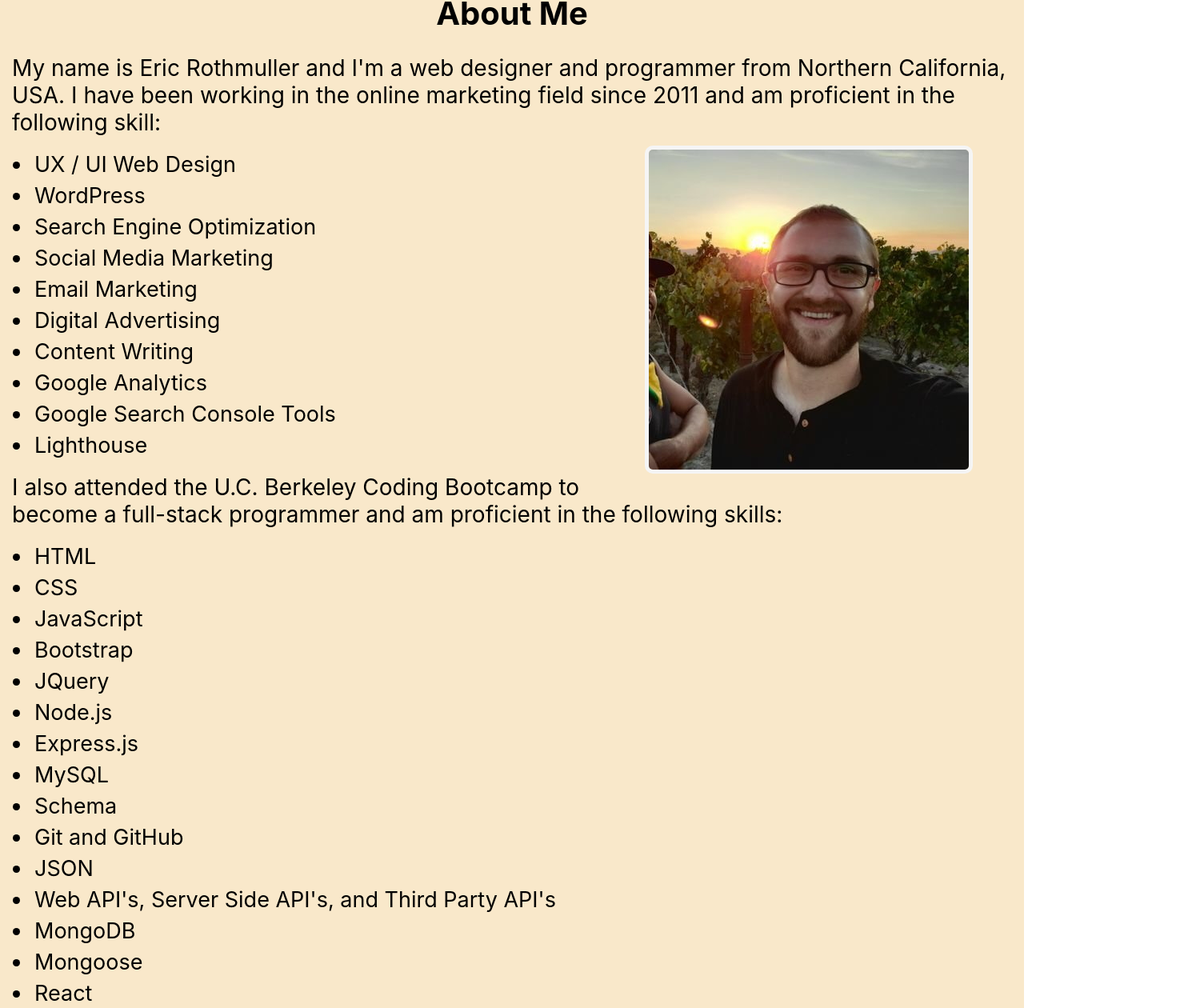
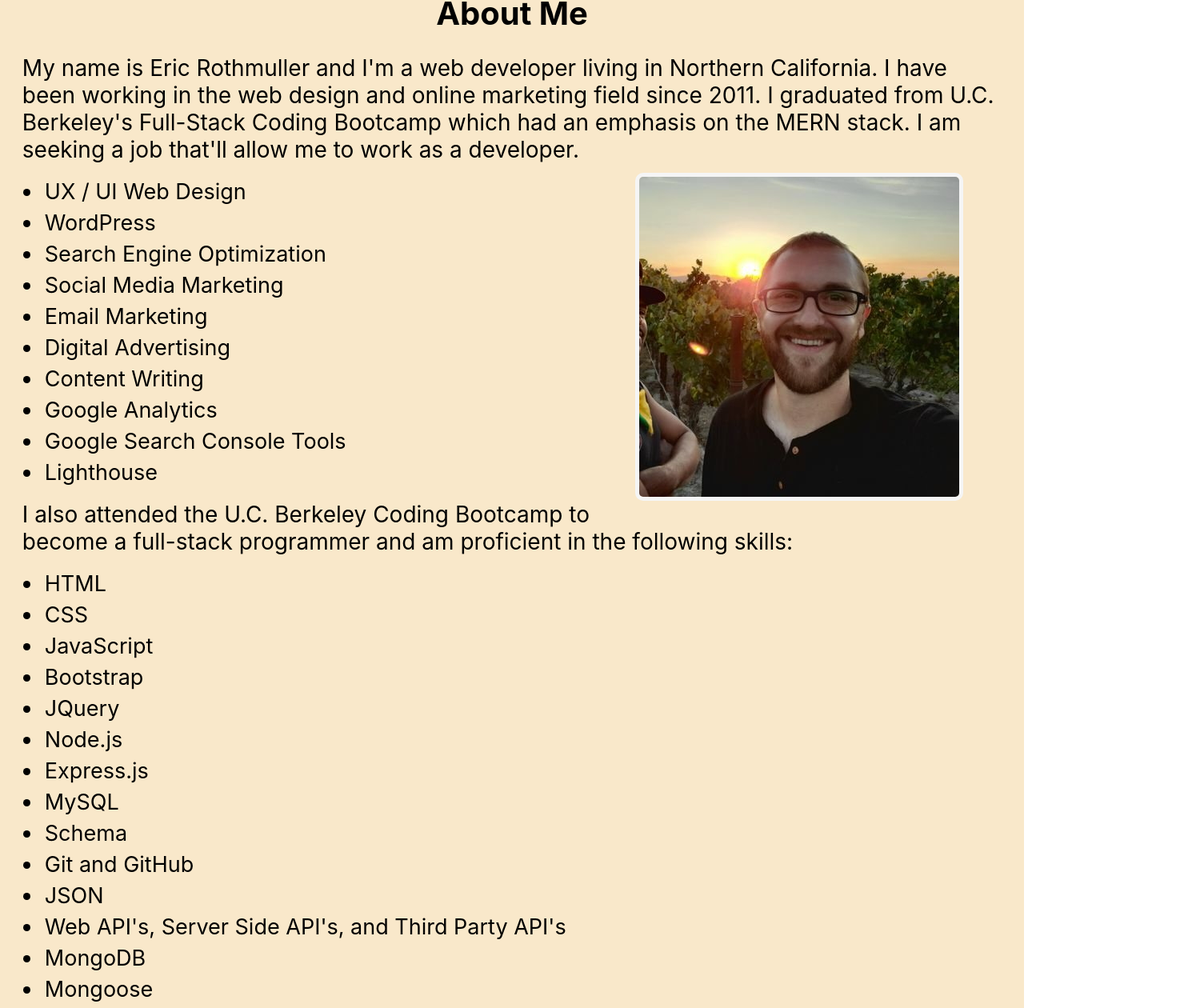
Before and after one commit to ericrothmuller/My-Portfolio, a React (Create React App) app: page / in a window 1280 px wide. Shown: the part 193-1453 px from the top of the page at 80% size, 1500 px wide, since content can reach past the window. Built offline with nearby package versions, Linux system fonts and the light colour scheme.

Commit message:
Added text on the aboutMe page and a MERN stack tooltip along with some margin on the page.

```diff
--- a/src/Style.css
+++ b/src/Style.css
@@ -200,3 +200,50 @@ ul li a:hover {
     width: 75%;
   }
 }
+
+/* Tooltip container */
+.merntooltip {
+  position: relative;
+  display: inline-block;
+  cursor: pointer;
+}
+
+/* Tooltip text */
+.merntooltip .merntooltiptext {
+  visibility: hidden;
+  width: 550px;
+  background-color: #555;
+  color: #fff;
+  text-align: center;
+  padding: 5px 0;
+  border-radius: 6px;
+  position: absolute;
+  z-index: 1;
+  bottom: 125%;
+  left: 50%;
+  margin-left: -60px;
+  opacity: 0;
+  transition: opacity 0.3s;
+}
+
+/* Tooltip arrow */
+.merntooltip .merntooltiptext::after {
+  content: "";
+  position: absolute;
+  top: 100%;
+  left: 50%;
+  margin-left: -5px;
+  border-width: 5px;
+  border-style: solid;
+  border-color: #555 transparent transparent transparent;
+}
+
+/* Show the tooltip text when you mouse over the tooltip container */
+.merntooltip:hover .merntooltiptext {
+  visibility: visible;
+  opacity: 1;
+}
+
+.aboutMe {
+  margin: 0 1% 0 1%;
+}
--- a/src/components/pages/About.js
+++ b/src/components/pages/About.js
@@ -4,45 +4,45 @@ import '../../Style.css';
 export default function About() {
 
   return (
-    <div className="animate__animated animate__fadeIn">
+    <div className="aboutMe animate__animated animate__fadeIn">
       <h1>About Me</h1>
       <p>
-      My name is Eric Rothmuller and I'm a web designer and programmer from Northern California, USA. I have been working in the online marketing field since 2011 and am proficient in the following skill:
+      My name is Eric Rothmuller and I'm a web developer living in Northern California. I have been working in the web design and online marketing field since 2011. I graduated from U.C. Berkeley's Full-Stack Coding Bootcamp which had an emphasis on the <div class="merntooltip">MERN<span class="merntooltiptext">MongoDB, Express.js, React, and Node.js.</span></div> stack. I am seeking a job that'll allow me to work as a developer.
       </p>
     <div className="aboutImageDiv">
-      <img className="aboutImage" src={require("../../images/Eric.jpg")} alt="Eric Rothmuller Headshot" title="Eric Rothmuller" />
+      <img className="aboutImage animate__animated animate__slideInRight" src={require("../../images/Eric.jpg")} alt="Eric Rothmuller Headshot" title="Eric Rothmuller" />
     </div>
       <ul>
-        <li className='normalUl'>UX / UI Web Design</li>
-        <li className='normalUl'>WordPress</li>
-        <li className='normalUl'>Search Engine Optimization</li>
-        <li className='normalUl'>Social Media Marketing</li>
-        <li className='normalUl'>Email Marketing</li>
-        <li className='normalUl'>Digital Advertising</li>
-        <li className='normalUl'>Content Writing</li>
-        <li className='normalUl'>Google Analytics</li>
-        <li className='normalUl'>Google Search Console Tools</li>
-        <li className='normalUl'>Lighthouse</li>
+        <li className='normalUl animate__animated animate__slideInLeft'>UX / UI Web Design</li>
+        <li className='normalUl animate__animated animate__slideInLeft'>WordPress</li>
+        <li className='normalUl animate__animated animate__slideInLeft'>Search Engine Optimization</li>
+        <li className='normalUl animate__animated animate__slideInLeft'>Social Media Marketing</li>
+        <li className='normalUl animate__animated animate__slideInLeft'>Email Marketing</li>
+        <li className='normalUl animate__animated animate__slideInLeft'>Digital Advertising</li>
+        <li className='normalUl animate__animated animate__slideInLeft'>Content Writing</li>
+        <li className='normalUl animate__animated animate__slideInLeft'>Google Analytics</li>
+        <li className='normalUl animate__animated animate__slideInLeft'>Google Search Console Tools</li>
+        <li className='normalUl animate__animated animate__slideInLeft'>Lighthouse</li>
       </ul>
 
       <p>I also attended the U.C. Berkeley Coding Bootcamp to become a full-stack programmer and am proficient in the following skills:</p>
 
       <ul>
-        <li className='normalUl'>HTML</li>
-        <li className='normalUl'>CSS</li>
-        <li className='normalUl'>JavaScript</li>
-        <li className='normalUl'>Bootstrap</li>
-        <li className='normalUl'>JQuery</li>
-        <li className='normalUl'>Node.js</li>
-        <li className='normalUl'>Express.js</li>
-        <li className='normalUl'>MySQL</li>
-        <li className='normalUl'>Schema</li>
-        <li className='normalUl'>Git and GitHub</li>
-        <li className='normalUl'>JSON</li>
-        <li className='normalUl'>Web API's, Server Side API's, and Third Party API's</li>
-        <li className='normalUl'>MongoDB</li>
-        <li className='normalUl'>Mongoose</li>
-        <li className='normalUl'>React</li>
+        <li className='normalUl animate__animated animate__slideInLeft'>HTML</li>
+        <li className='normalUl animate__animated animate__slideInLeft'>CSS</li>
+        <li className='normalUl animate__animated animate__slideInLeft'>JavaScript</li>
+        <li className='normalUl animate__animated animate__slideInLeft'>Bootstrap</li>
+        <li className='normalUl animate__animated animate__slideInLeft'>JQuery</li>
+        <li className='normalUl animate__animated animate__slideInLeft'>Node.js</li>
+        <li className='normalUl animate__animated animate__slideInLeft'>Express.js</li>
+        <li className='normalUl animate__animated animate__slideInLeft'>MySQL</li>
+        <li className='normalUl animate__animated animate__slideInLeft'>Schema</li>
+        <li className='normalUl animate__animated animate__slideInLeft'>Git and GitHub</li>
+        <li className='normalUl animate__animated animate__slideInLeft'>JSON</li>
+        <li className='normalUl animate__animated animate__slideInLeft'>Web API's, Server Side API's, and Third Party API's</li>
+        <li className='normalUl animate__animated animate__slideInLeft'>MongoDB</li>
+        <li className='normalUl animate__animated animate__slideInLeft'>Mongoose</li>
+        <li className='normalUl animate__animated animate__slideInLeft'>React</li>
       </ul>
     </div>
   );
```
